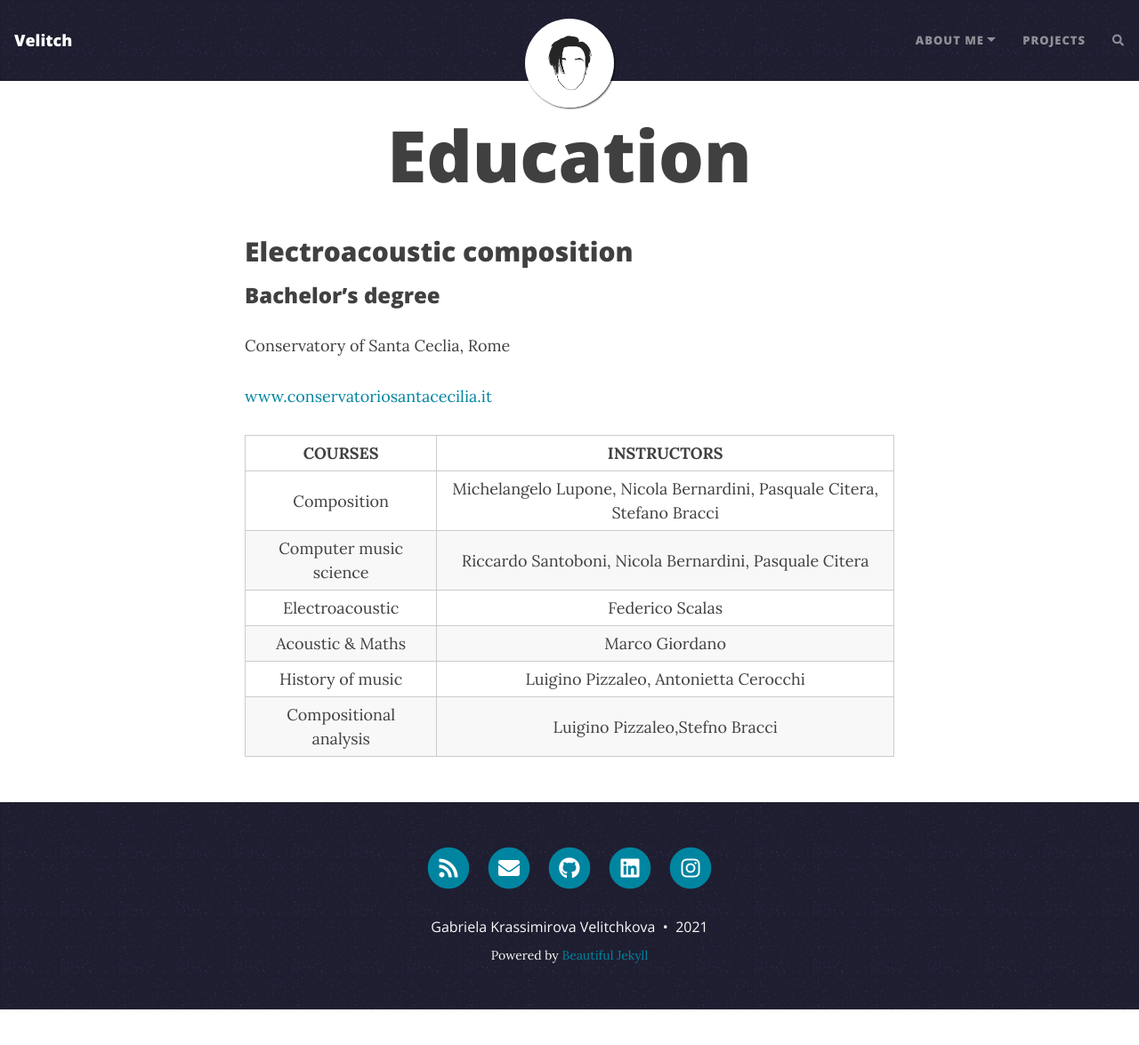
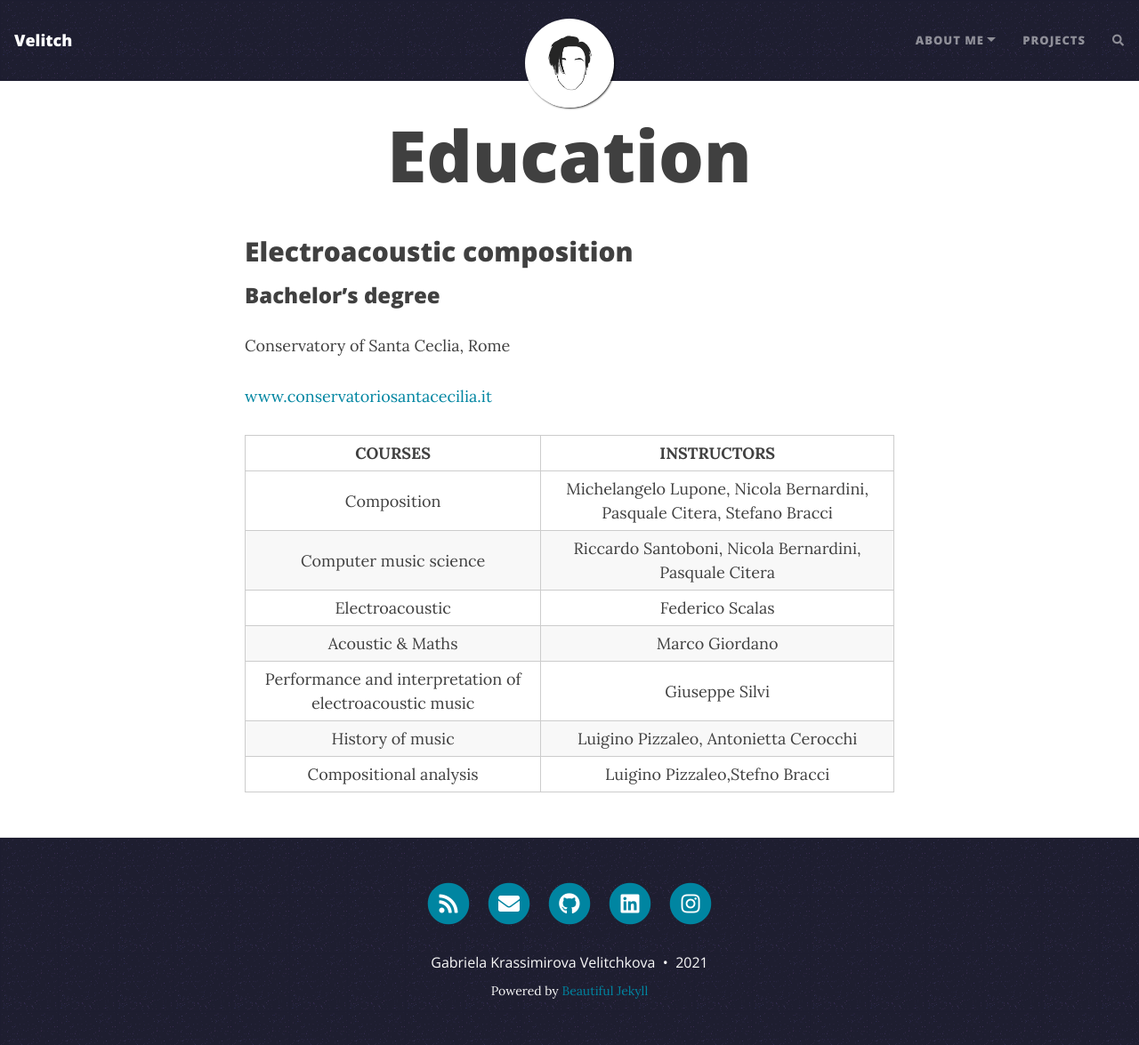
Before and after one commit to Velitch/velitch, a Jekyll site: the page built from pages/Education.md, in a window 1280 px wide and 1175 px high. Shown: the whole window at 89% size. Built offline with Jekyll 4.4.1, drawn with Linux system fonts in a browser that asks for light colours; nearby versions of some CDN libraries; comment, search, counter and statistics services are not loaded.

Commit message:
Update Education.md

```diff
--- a/pages/Education.md
+++ b/pages/Education.md
@@ -18,5 +18,6 @@ Conservatory of Santa Ceclia, Rome
 |Computer music science|Riccardo Santoboni, Nicola Bernardini, Pasquale Citera|
 |Electroacoustic|Federico Scalas|
 |Acoustic & Maths|Marco Giordano|
+|Performance and interpretation of electroacoustic music|Giuseppe Silvi|
 |History of music|Luigino Pizzaleo, Antonietta Cerocchi|
 |Compositional analysis|Luigino Pizzaleo,Stefno Bracci|
```
